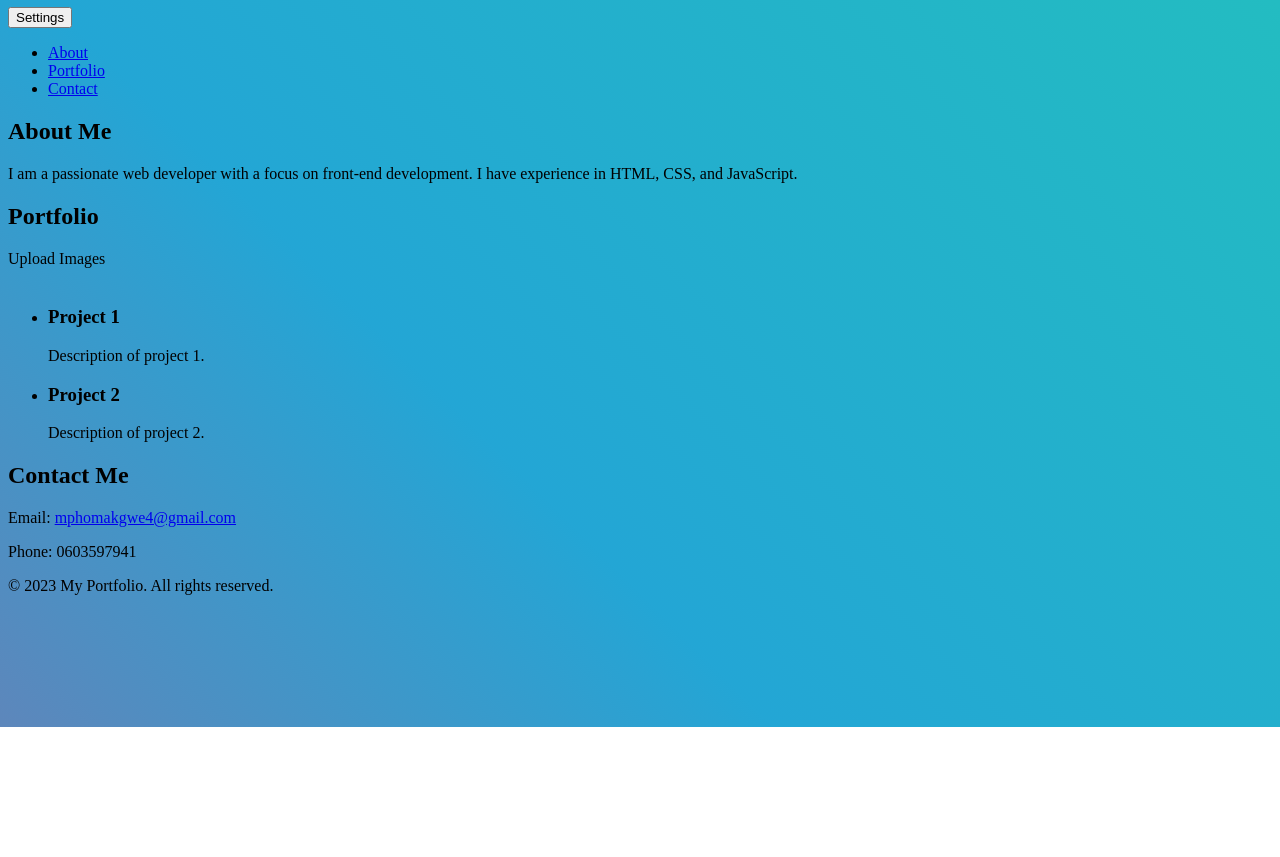
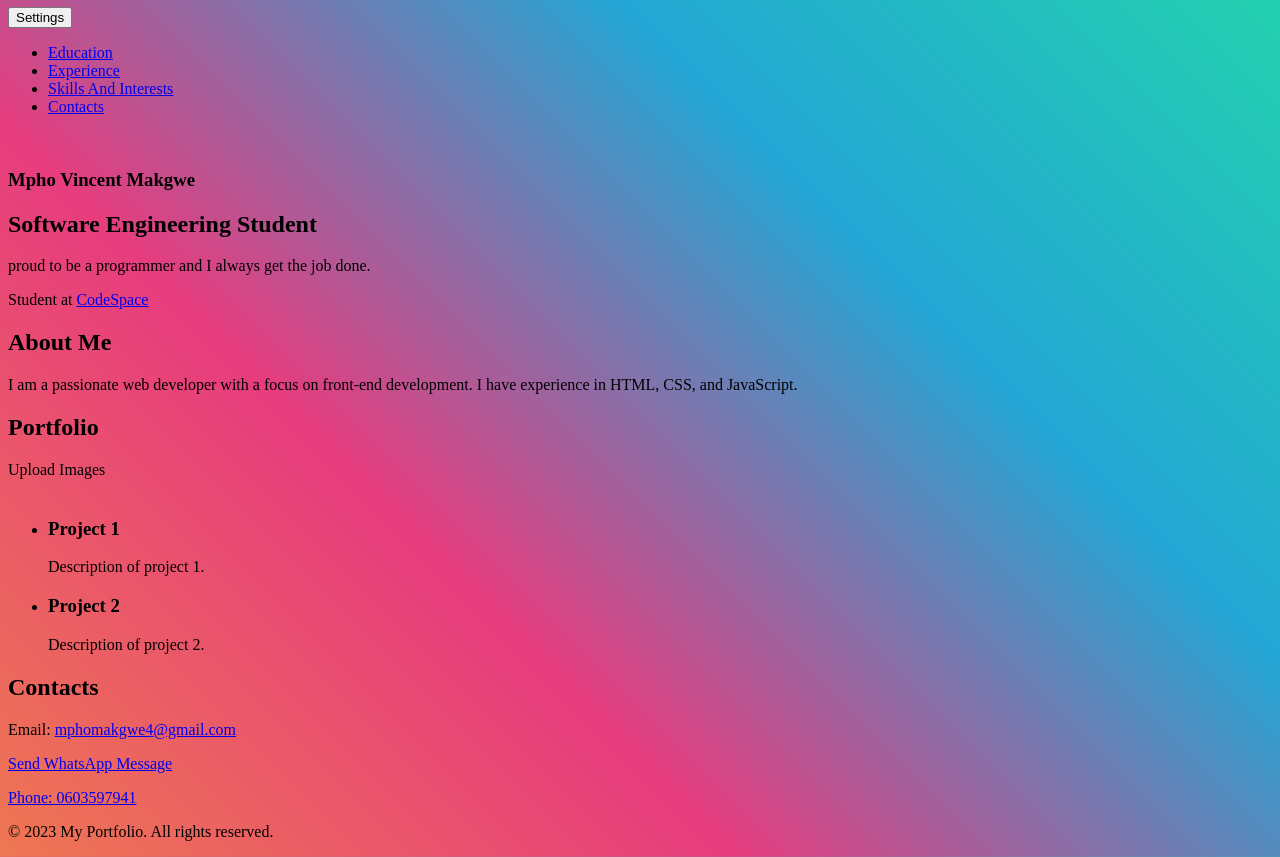
Before and after one commit to Mpho-vincent-makgwe/portfolio-onTry-, a website: page src/index.html in a window 1280 px wide. Shown: the part 73-930 px from the top of the page. Before the commit the page ends 800 px from the top, so only its background shows below. Drawn offline with Linux system fonts and the light colour scheme.

Commit message:
portfolio

```diff
--- a/src/index.css
+++ b/src/index.css
@@ -6,18 +6,18 @@
 @keyframes gradientAnimation {
 0% { background-position: 0% 50%; }
 50% { background-position: 100% 50%; }
-100% { background-position: 0% 50%; }
+100% { background-position: 50% 0%; }
 }
 /* Create the animated gradient for dark mode*/
 @keyframes darkGradientAnimation {
     0% { background-position: 0% 50%; }
     50% { background-position: 100% 50%; }
-    100% { background-position: 0% 50%; }
+    100% { background-position: 50% 0%; }
   }
 /* Apply the animated gradient to the body */
 body {
 background: linear-gradient(45deg, #ee7752, #e73c7e, #23a6d5, #23d5ab);
-background-size: 400% 400%;
+background-size:100% 400% 50% 400%;
 animation: gradientAnimation 15s ease infinite;
 }
 
@@ -40,12 +40,12 @@ body.dark-mode {
 body.dark-mode header,
 body.dark-mode nav,
 body.dark-mode footer {
-    background-color: #333;
+    background-color: #011061;
 }
 
 body.dark-mode nav a,
 body.dark-mode footer p {
-    color: #fff;
+    color: #3f014f;
 }
 
 /* Image styles */
--- a/src/index.html
+++ b/src/index.html
@@ -6,9 +6,7 @@
     <meta name="viewport" content="width=device-width, initial-scale=1.0">
     <title>Mpho Vincent Makgwe Portfolio</title>
     <link rel="stylesheet" href="./index.css">
-
 </head>
-
 <body>
     <header>
         <script src="./index.js" type="module" defer></script>
@@ -16,20 +14,27 @@
         <button id="settings-toggle">Settings</button>
         <button id="theme-toggle">Toggle Dark Mode</button>
         </header>
-
-        <nav>
-        <ul>
-            <li><a href="#about">About</a></li>
-            <li><a href="#portfolio">Portfolio</a></li>
-            <li><a href="#contact">Contact</a></li>
-        </ul>
+        <nav  class="navbar">
+            <ul class="navbar">
+                <li class="navbar"><a href="#Education" class="navbar">Education</a></li>
+                <li class="navbar"><a href="#Experince" class="navbar">Experience</a></li>
+                <li class="navbar"><a href="#SkillsAndInterests" class="navbar">Skills And Interests</a></li>
+                <li class="navbar"><a href="#Contacts" class="navbar">Contacts</a></li>
+            </ul>
         </nav>
-
         <section id="about">
+            <div class="head">
+                <picture>
+                    <img src=""
+                </picture>
+                <h3>Mpho Vincent Makgwe</h3>
+                <h1 class="">Software Engineering Student</h1>
+                <p>proud to be a programmer and I always get the job done.</p>
+    <p>Student at <a href="https://learn.codespace.co.za" class="link" target="_blank">CodeSpace</a></p>
+            </div>
         <h2>About Me</h2>
         <p>I am a passionate web developer with a focus on front-end development. I have experience in HTML, CSS, and JavaScript.</p>
         </section>
-
         <section id="portfolio">
         <h2>Portfolio</h2>
         <input type="file" id="image-upload" accept="image/*" multiple>
@@ -46,13 +51,14 @@
             </li>
         </ul>
         </section>
-
         <a id="contact">
-        <h2>Contact Me</h2>
-        <p>Email: <a href="mailto:mphomakgwe4@gmail.com">mphomakgwe4@gmail.com</a></p>
-        <p>Phone: 0603597941</p>
+        <h2 id="Contacts">Contacts</h2>
+        <p>Email: <a href="mailto:mphomakgwe4@gmail.com"target="_blank">mphomakgwe4@gmail.com</a></p>
+        <!-- my contacts -->
+        <p><a class="cont" href="https://api.whatsapp.com/send?phone=27603597941&text=Hello" target="_blank">Send WhatsApp Message</a>
+        </p>
+        <p><a class="cont" href="tel:0603597941" target="_blank">Phone: 0603597941</a>
         </section>
-
         <footer>
         <p>&copy; 2023 My Portfolio. All rights reserved.</p>
         </footer>
```
